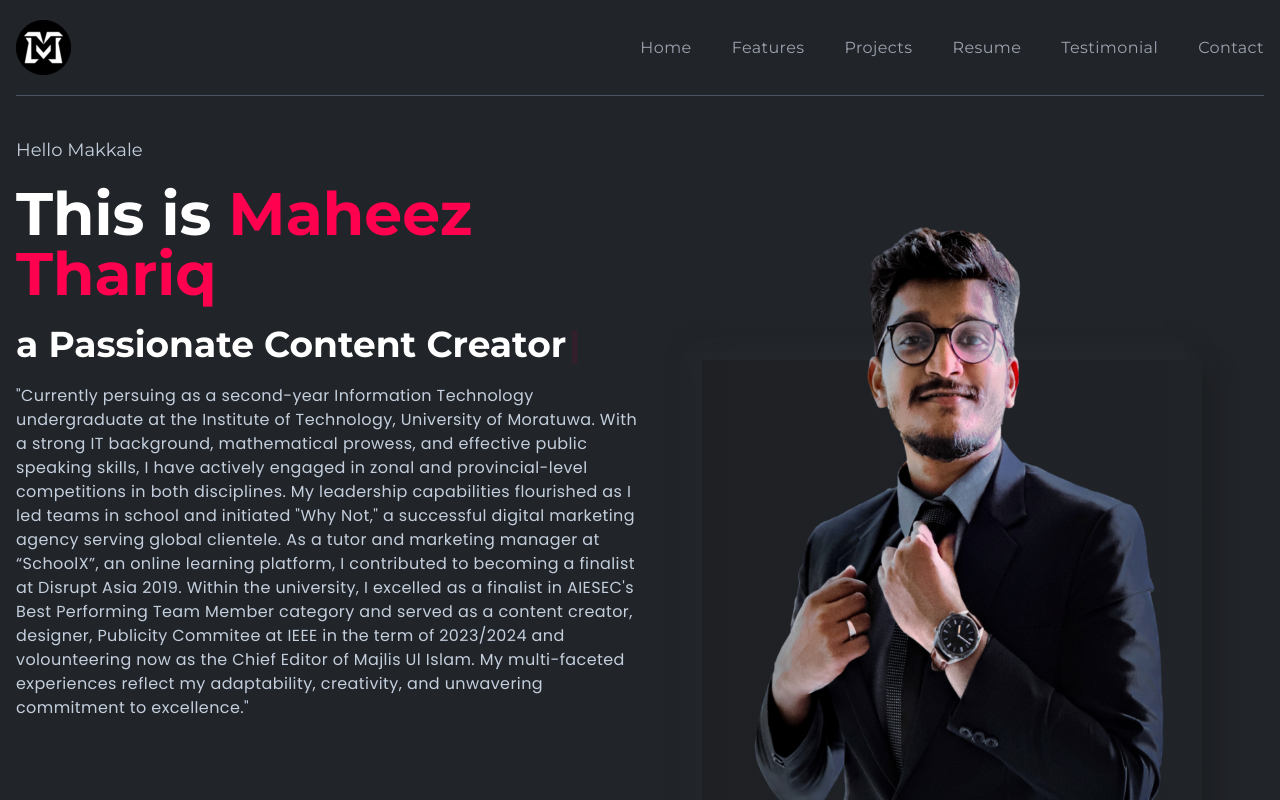
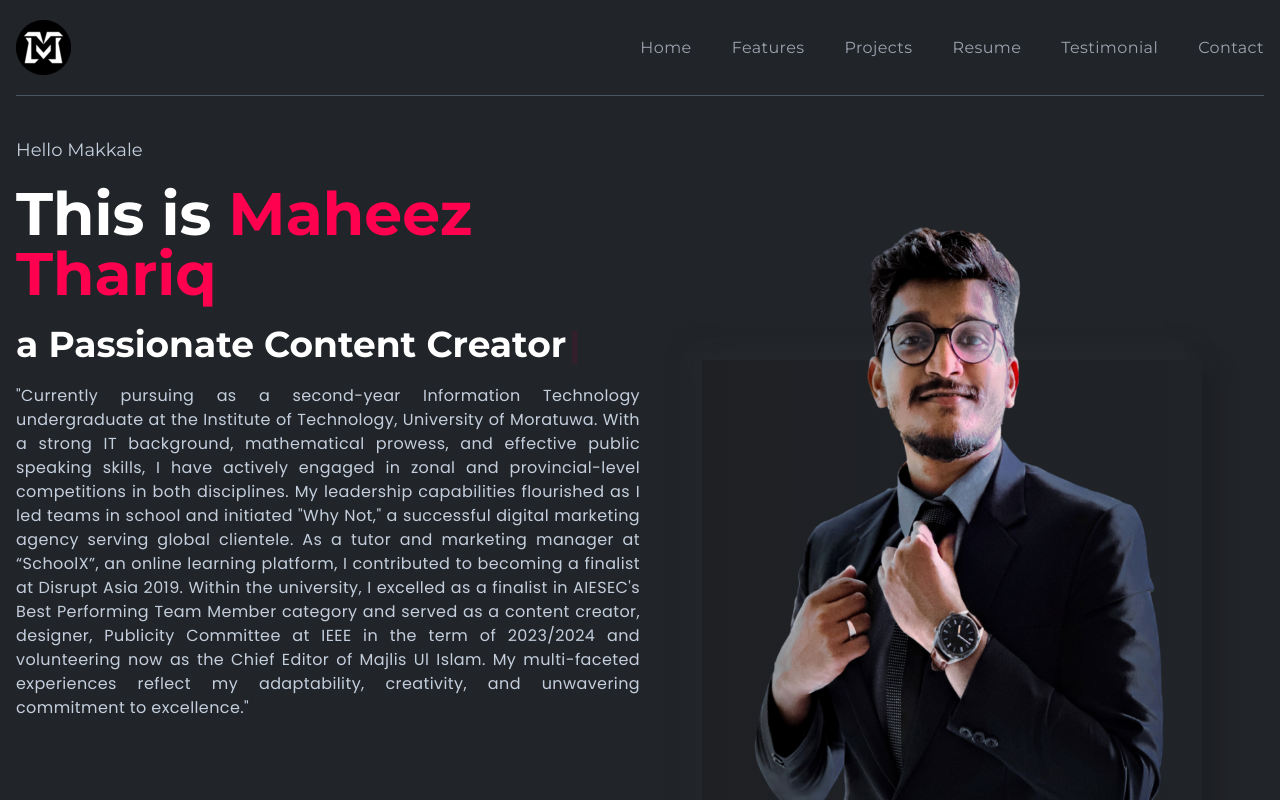
Before and after one commit to maheezthariq/maheezthariq.github.io, a React (Create React App) app: page / in a window 1280 px wide. Shown: the top 800 px of the page. Built offline with nearby package versions, Linux system fonts and the light colour scheme.

Commit message:
justify allignment

```diff
--- a/src/App.js
+++ b/src/App.js
@@ -20,7 +20,7 @@ function App() {
         <Resume />
         <Testimonial />
         <Contact />
-        <Footer />
+        {/* <Footer /> */}
         <FooterBottom />
       </div>
     </div>
--- a/src/components/banner/LeftBanner.js
+++ b/src/components/banner/LeftBanner.js
@@ -13,7 +13,7 @@ const LeftBanner = () => {
   return (
     <div className="w-full lgl:w-1/2 flex flex-col gap-20">
       <div className="flex flex-col gap-5">
-        <h4 className=" text-lg font-normal">Hello Makkale  </h4>
+        <h4 className="text-lg font-normal">Hello Makkale</h4>
         <h1 className="text-6xl font-bold text-white">
           This is <span className="text-designColor capitalize">Maheez Thariq</span>
         </h1>
@@ -25,8 +25,8 @@ const LeftBanner = () => {
             cursorColor="#ff014f"
           />
         </h2>
-        <p className="text-base font-bodyFont leading-6 tracking-wide">
-        "Currently persuing as a second-year Information Technology undergraduate at the Institute of Technology, University of Moratuwa. With a strong IT background, mathematical prowess, and effective public speaking skills, I have actively engaged in zonal and provincial-level competitions in both disciplines. My leadership capabilities flourished as I led teams in school and initiated "Why Not," a successful digital marketing agency serving global clientele. As a tutor and marketing manager at “SchoolX”, an online learning platform, I contributed to becoming a finalist at Disrupt Asia 2019. Within the university, I excelled as a finalist in AIESEC's Best Performing Team Member category and served as a content creator, designer, Publicity Commitee at IEEE in the term of 2023/2024 and volounteering now as the Chief Editor of Majlis Ul Islam. My multi-faceted experiences reflect my adaptability, creativity, and unwavering commitment to excellence."
+        <p className="text-base font-bodyFont leading-6 tracking-wide text-justify">
+        "Currently pursuing as a second-year Information Technology undergraduate at the Institute of Technology, University of Moratuwa. With a strong IT background, mathematical prowess, and effective public speaking skills, I have actively engaged in zonal and provincial-level competitions in both disciplines. My leadership capabilities flourished as I led teams in school and initiated "Why Not," a successful digital marketing agency serving global clientele. As a tutor and marketing manager at “SchoolX”, an online learning platform, I contributed to becoming a finalist at Disrupt Asia 2019. Within the university, I excelled as a finalist in AIESEC's Best Performing Team Member category and served as a content creator, designer, Publicity Committee at IEEE in the term of 2023/2024 and volunteering now as the Chief Editor of Majlis Ul Islam. My multi-faceted experiences reflect my adaptability, creativity, and unwavering commitment to excellence."
         </p>
       </div>
      {/* Media */}
```
